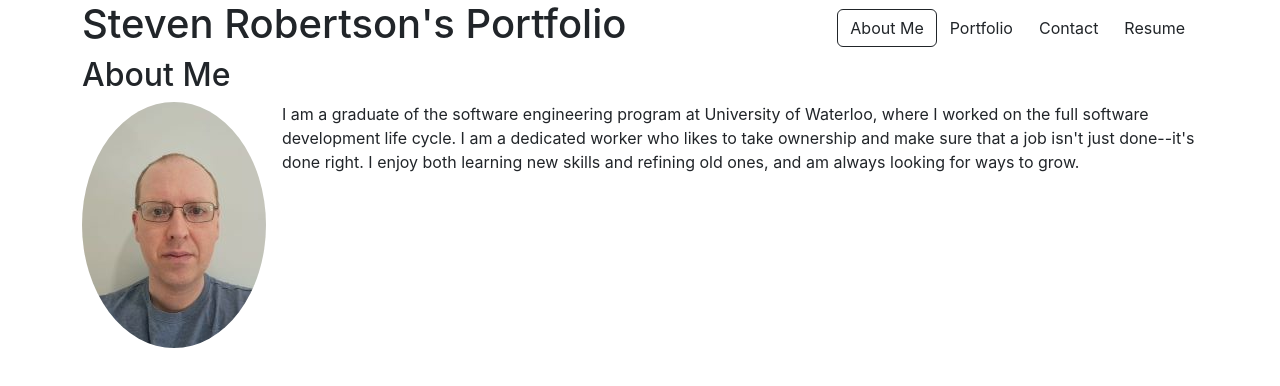
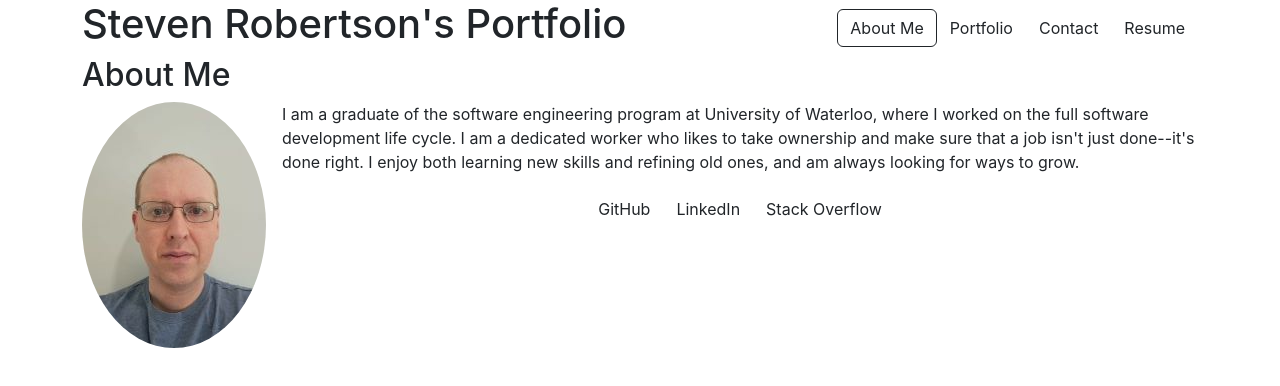
Before and after one commit to s2robertson/react-portfolio, a React (Create React App) app: page / in a window 1280 px wide. Shown: the top 386 px of the page. Built offline with nearby package versions, Linux system fonts and the light colour scheme.

Commit message:
created footer component

```diff
--- a/src/App.js
+++ b/src/App.js
@@ -1,6 +1,7 @@
 import { useState } from 'react';
 import Header from './components/Header';
 import Navigation from './components/Navigation';
+import Footer from './components/Footer';
 import AboutPage from './pages/about';
 import PortfolioPage from './pages/portfolio';
 import ContactPage from './pages/contact';
@@ -38,6 +39,7 @@ function App() {
                 <Navigation activePage={activePage} onNavigate={setActivePage} />
             </Header>
             {page}
+            <Footer />
         </div>
     );
 }
--- /dev/null
+++ b/src/components/Footer.js
@@ -0,0 +1,22 @@
+const footerLinks = [
+    {
+        label: 'GitHub',
+        url: 'https://github.com/s2robertson'
+    }, {
+        label: 'LinkedIn',
+        url: 'https://www.linkedin.com/in/s2robertson/'
+    }, {
+        label: 'Stack Overflow',
+        url: 'https://stackoverflow.com/users/22181321/s2robertson'
+    }
+]
+
+function Footer() {
+    return (
+        <footer className="d-flex flex-column flex-sm-row align-items-center justify-content-center">
+            {footerLinks.map(link => <a href={link.url} className="btn">{link.label}</a>)}
+        </footer>
+    )
+}
+
+export default Footer;
```
